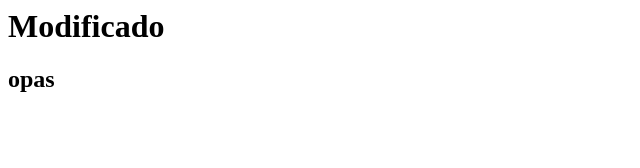
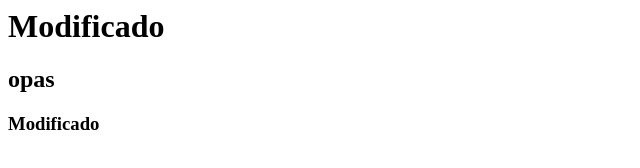
Before and after one commit to LilianEtinger/scm2024, a plain HTML site: page index.html in a window 1280 px wide. Shown: the whole page, without its empty margins (0-640 px from the left). Drawn offline with Linux system fonts and the light colour scheme.

Commit message:
foi modificado

```diff
--- a/index.html
+++ b/index.html
@@ -1,4 +1,3 @@
 <h1>Modificado</h1>
-
-
 <h2>opas</h2>
+<h3>Modificado</h3>
```
